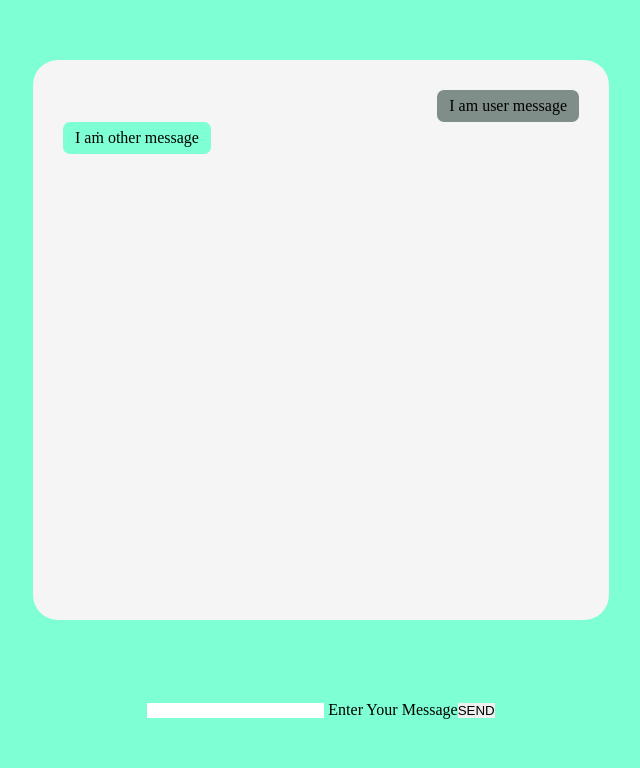
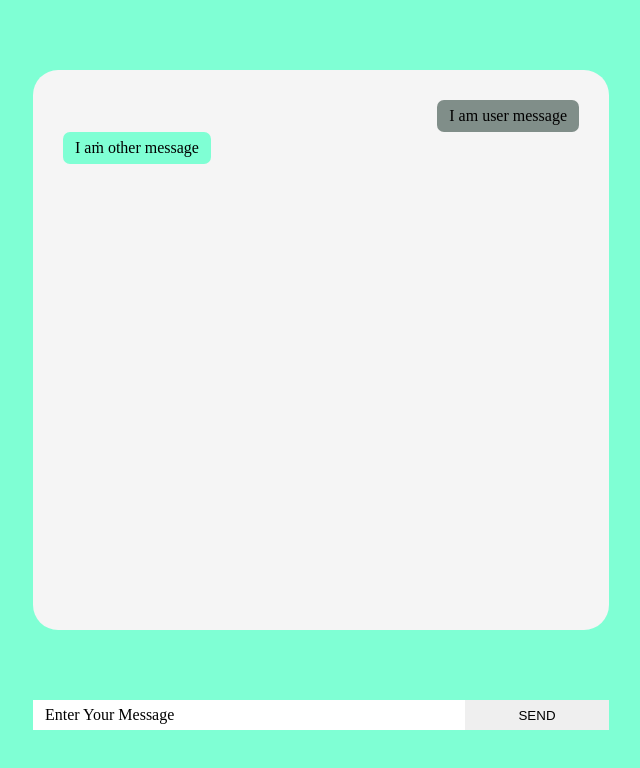
Before and after one commit to Nafim-Ershad/chat-app, a website: page static/index.html in a window 1280 px wide. Shown: the whole page, without its empty margins (319-959 px from the left). Drawn offline with nearby package versions, Linux system fonts and the light colour scheme; no server answers.

Commit message:
edited CSS for form tag

```diff
--- a/static/index.html
+++ b/static/index.html
@@ -24,7 +24,7 @@
         <form action="submit">
 
             <label>
-                <input type="text" id="message-typed">
+                <input type="text" id="message-typed" required>
                 <span>Enter Your Message</span>
             </label>
             <input type="submit" value="SEND">
--- a/static/style.css
+++ b/static/style.css
@@ -53,9 +53,49 @@
 }
 
 form {
-    height: 60px;
+    height: 30px;
     width: 45%;
     display: flex;
     align-items: center;
     justify-content: center;
 }
+
+form label {
+    position: relative;
+    width: 75%;
+    height: 100%;
+}
+
+form label input[type="text"] {
+    position: absolute;
+    width: 100%;
+    height: 100%;
+    padding: 5px 12px;
+    outline: none;
+}
+
+form label input:focus~span {
+    top: -15px;
+    font-size: 12px;
+}
+
+form label input:valid~span {
+    top: -15px;
+    font-size: 12px;
+}
+
+form label span {
+    position: absolute;
+    left: 12px;
+    top: 50%;
+    transform: translateY(-50%);
+    font-size: 16px;
+    pointer-events: none;
+    transition: all 300ms ease-in-out;
+}
+
+form input {
+    width: 25%;
+    height: 100%;
+    cursor: pointer;
+}
```
